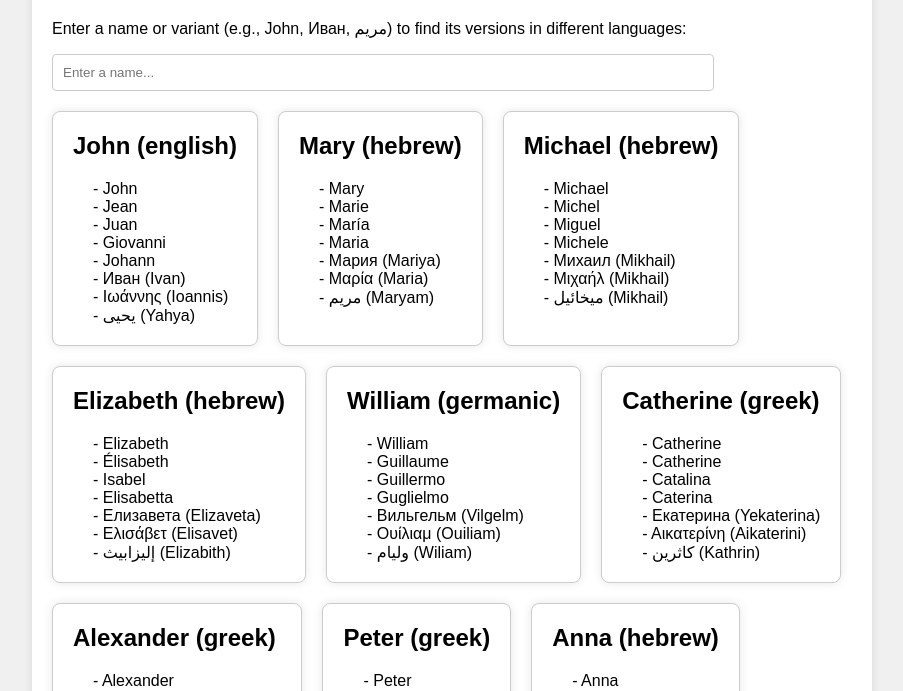
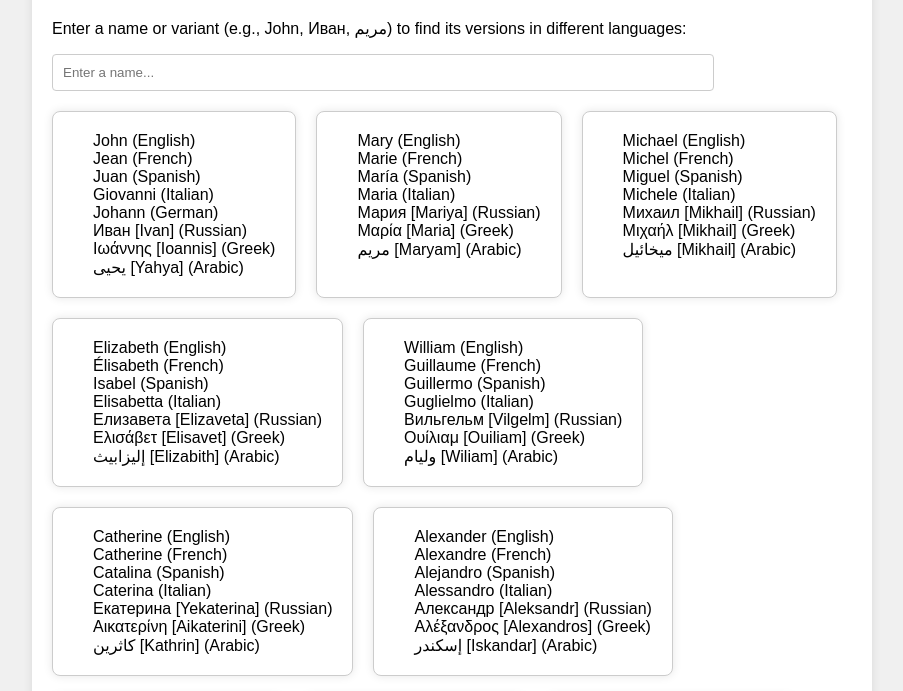
Before and after one commit to Lanskask/same_names, a plain HTML site: page index.html in a window 1280 px wide. Shown: the part 109-800 px from the top of the page, without its empty margins (188-1091 px from the left). Drawn offline with Linux system fonts and the light colour scheme.

Commit message:
Working, unsplitted

```diff
--- a/index.html
+++ b/index.html
@@ -62,38 +62,29 @@
 
 <script>
   const namesDatabase = {
-    "John": { "variants": ["John", "Jean", "Juan", "Giovanni", "Johann", "Иван (Ivan)", "Ιωάννης (Ioannis)", "يحيى (Yahya)"], "origin": "english" },
-    "Mary": { "variants": ["Mary", "Marie", "María", "Maria", "Мария (Mariya)", "Μαρία (Maria)", "مريم (Maryam)"], "origin": "hebrew" },
-    "Michael": { "variants": ["Michael", "Michel", "Miguel", "Michele", "Михаил (Mikhail)", "Μιχαήλ (Mikhail)", "ميخائيل (Mikhail)"], "origin": "hebrew" },
-    "Elizabeth": { "variants": ["Elizabeth", "Élisabeth", "Isabel", "Elisabetta", "Елизавета (Elizaveta)", "Ελισάβετ (Elisavet)", "إليزابيث (Elizabith)"], "origin": "hebrew" },
-    "William": { "variants": ["William", "Guillaume", "Guillermo", "Guglielmo", "Вильгельм (Vilgelm)", "Ουίλιαμ (Ouiliam)", "وليام (Wiliam)"], "origin": "germanic" },
-    "Catherine": { "variants": ["Catherine", "Catherine", "Catalina", "Caterina", "Екатерина (Yekaterina)", "Αικατερίνη (Aikaterini)", "كاثرين (Kathrin)"], "origin": "greek" },
-    "Alexander": { "variants": ["Alexander", "Alexandre", "Alejandro", "Alessandro", "Александр (Aleksandr)", "Αλέξανδρος (Alexandros)", "إسكندر (Iskandar)"], "origin": "greek" },
-    "Peter": { "variants": ["Peter", "Pierre", "Pedro", "Pietro", "Пётр (Pyotr)", "Πέτρος (Petros)", "بطرس (Butrus)"], "origin": "greek" },
-    "Anna": { "variants": ["Anna", "Anne", "Ana", "Анна (Anna)", "Άννα (Anna)", "آنا (Ana)"], "origin": "hebrew" },
-    "James": { "variants": ["James", "Jacques", "Santiago", "Giacomo", "Яков (Yakov)", "Ιάκωβος (Iakovos)", "يعقوب (Yaqub)"], "origin": "hebrew" }
+    "John": { "variants": ["John (English)", "Jean (French)", "Juan (Spanish)", "Giovanni (Italian)", "Johann (German)", "Иван [Ivan] (Russian)", "Ιωάννης [Ioannis] (Greek)", "يحيى [Yahya] (Arabic)"], "origin": "english" },
+    "Mary": { "variants": ["Mary (English)", "Marie (French)", "María (Spanish)", "Maria (Italian)", "Мария [Mariya] (Russian)", "Μαρία [Maria] (Greek)", "مريم [Maryam] (Arabic)"], "origin": "hebrew" },
+    "Michael": { "variants": ["Michael (English)", "Michel (French)", "Miguel (Spanish)", "Michele (Italian)", "Михаил [Mikhail] (Russian)", "Μιχαήλ [Mikhail] (Greek)", "ميخائيل [Mikhail] (Arabic)"], "origin": "hebrew" },
+    "Elizabeth": { "variants": ["Elizabeth (English)", "Élisabeth (French)", "Isabel (Spanish)", "Elisabetta (Italian)", "Елизавета [Elizaveta] (Russian)", "Ελισάβετ [Elisavet] (Greek)", "إليزابيث [Elizabith] (Arabic)"], "origin": "hebrew" },
+    "William": { "variants": ["William (English)", "Guillaume (French)", "Guillermo (Spanish)", "Guglielmo (Italian)", "Вильгельм [Vilgelm] (Russian)", "Ουίλιαμ [Ouiliam] (Greek)", "وليام [Wiliam] (Arabic)"], "origin": "germanic" },
+    "Catherine": { "variants": ["Catherine (English)", "Catherine (French)", "Catalina (Spanish)", "Caterina (Italian)", "Екатерина [Yekaterina] (Russian)", "Αικατερίνη [Aikaterini] (Greek)", "كاثرين [Kathrin] (Arabic)"], "origin": "greek" },
+    "Alexander": { "variants": ["Alexander (English)", "Alexandre (French)", "Alejandro (Spanish)", "Alessandro (Italian)", "Александр [Aleksandr] (Russian)", "Αλέξανδρος [Alexandros] (Greek)", "إسكندر [Iskandar] (Arabic)"], "origin": "greek" },
+    "Peter": { "variants": ["Peter (English)", "Pierre (French)", "Pedro (Spanish)", "Pietro (Italian)", "Пётр [Pyotr] (Russian)", "Πέτρος [Petros] (Greek)", "بطرس [Butrus] (Arabic)"], "origin": "greek" },
+    "Anna": { "variants": ["Anna (English)", "Anne (French)", "Ana (Spanish)", "Анна [Anna] (Russian)", "Άννα [Anna] (Greek)", "آنا [Ana] (Arabic)"], "origin": "hebrew" },
+    "James": { "variants": ["James (English)", "Jacques (French)", "Santiago (Spanish)", "Giacomo (Italian)", "Яков [Yakov] (Russian)", "Ιάκωβος [Iakovos] (Greek)", "يعقوب [Yaqub] (Arabic)"], "origin": "hebrew" }
   };
 
   function searchNameVariant() {
-    console.log("searchNameVariant function called");
     const input = document.getElementById("nameInput").value.trim().toLowerCase();
-    console.log("User input:", input);
     const resultsContainer = document.getElementById("results");
     resultsContainer.innerHTML = "";
 
     for (const [key, value] of Object.entries(namesDatabase)) {
-      console.log("Checking name:", key);
-      if (key.toLowerCase().includes(input) || value.variants.some(variant => variant.toLowerCase().includes(input))) {
-        console.log("Match found for:", key);
+      if (key.toLowerCase().startsWith(input) || value.variants.some(variant => variant.toLowerCase().startsWith(input))) {
         const nameCard = document.createElement("div");
         nameCard.classList.add("name-card");
 
-        const nameTitle = document.createElement("h2");
-        nameTitle.textContent = key + ` (${value.origin})`;
-        nameCard.appendChild(nameTitle);
-
-        value.variants.filter(variant => variant.toLowerCase().includes(input)).forEach(variant => {
-          console.log("Adding variant:", variant);
+        value.variants.forEach(variant => {
           const variantElement = document.createElement("div");
           variantElement.classList.add("name-variant");
           variantElement.textContent = `- ${variant}`;
@@ -106,24 +97,17 @@
   }
 
   function displayAllNames() {
-    console.log("displayAllNames function called");
     const allNamesContainer = document.getElementById("results");
     allNamesContainer.innerHTML = "";
 
     for (const [key, value] of Object.entries(namesDatabase)) {
-      console.log("Displaying name:", key);
       const nameCard = document.createElement("div");
       nameCard.classList.add("name-card");
 
-      const nameTitle = document.createElement("h2");
-      nameTitle.textContent = key + ` (${value.origin})`;
-      nameCard.appendChild(nameTitle);
-
       value.variants.forEach(variant => {
-        console.log("Adding variant for display:", variant);
         const variantElement = document.createElement("div");
         variantElement.classList.add("name-variant");
-        variantElement.textContent = `- ${variant}`;
+        variantElement.textContent = `${variant}`;
         nameCard.appendChild(variantElement);
       });
 
@@ -132,7 +116,6 @@
   }
 
   document.addEventListener("DOMContentLoaded", () => {
-    console.log("DOMContentLoaded event fired");
     const nameInput = document.getElementById("nameInput");
     displayAllNames();
     nameInput.addEventListener("input", searchNameVariant);
```
